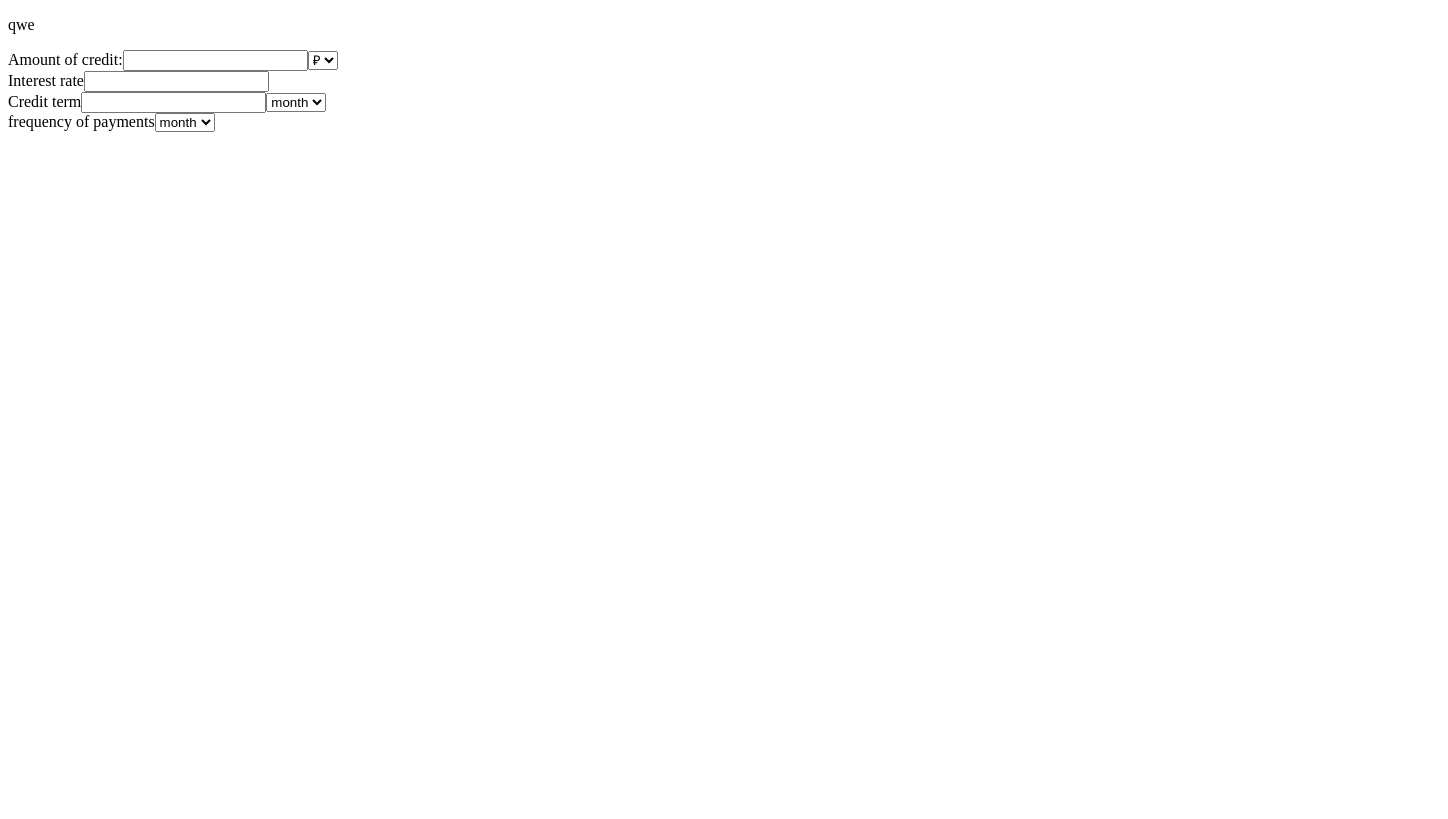
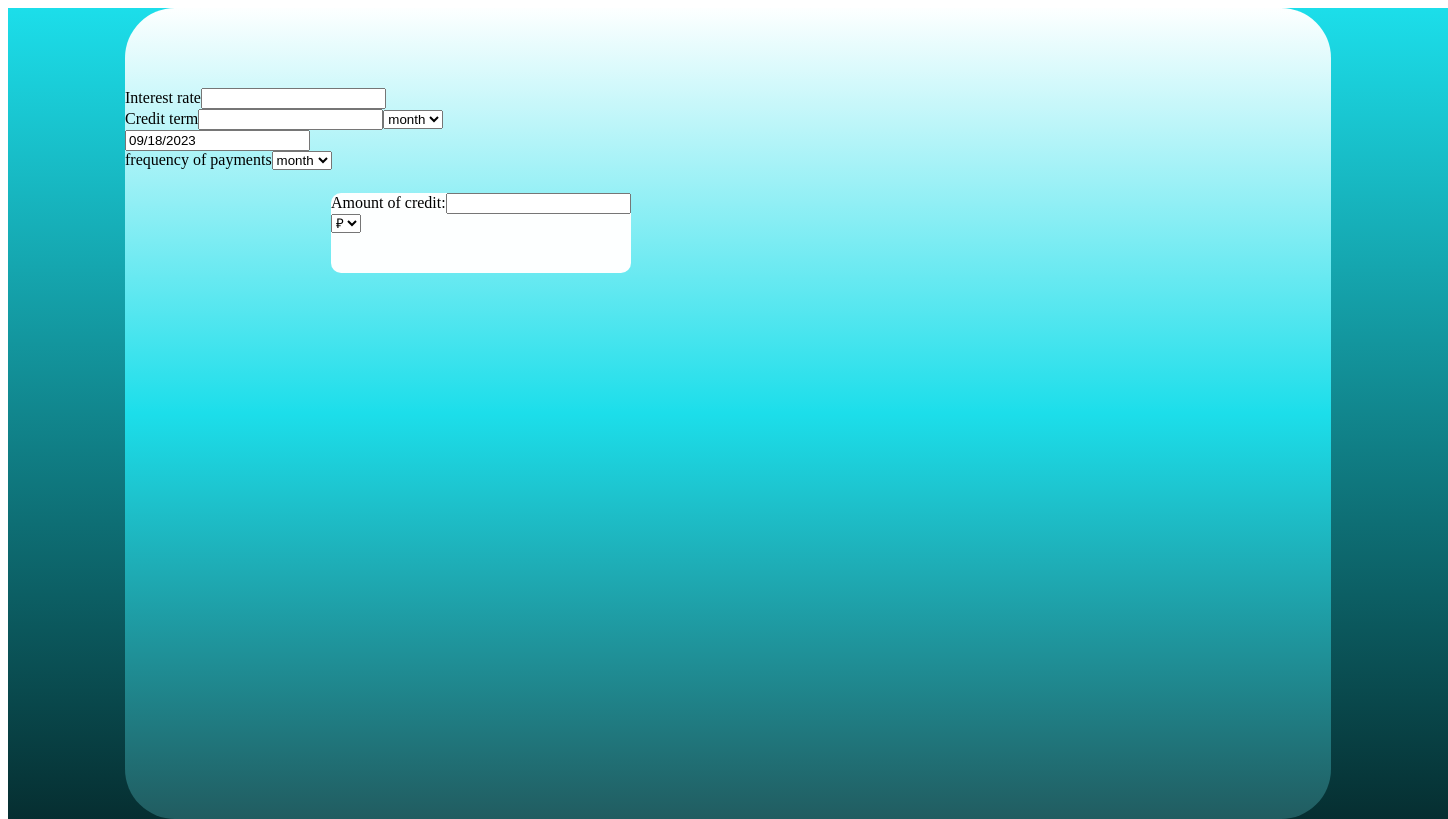
Before and after one commit to Zhenyafka/credit_calculator, a React (Create React App) app: page / in a window 1280 px wide. Shown: the top 819 px of the page, 1448 px wide, since content can reach past the window. Built offline with nearby package versions, Linux system fonts and the light colour scheme.

Commit message:
add css styles

```diff
--- /dev/null
+++ b/src/App.css
@@ -0,0 +1,24 @@
+.backgroundOfPage{
+    margin-left: auto;
+    margin-right: auto;
+    height: 1024px;
+    width: 1440px;
+    background-image: linear-gradient(#1CDEEA, #000000);
+}
+.mainBlock{
+    margin-left: auto;
+    margin-right: auto;
+    height: 811px;
+    width: 1206px;
+    background-image: linear-gradient(#FDFFFF, #1CDEEA, #215C60);
+    border-radius: 50px;
+}
+.sumBlock{
+    position: relative;
+    top: 185px;
+    left: 206px;
+    height: 80px;
+    width: 300px;
+    background-color: #FDFFFF;
+    border-radius: 10px;
+}
--- a/src/App.js
+++ b/src/App.js
@@ -1,5 +1,5 @@
 import React from 'react';
-// import * from './App.css';
+import './App.css';
 import Sum from './sum';
 import Term from "./term";
 import Periodicity from "./periodicity";
@@ -8,13 +8,9 @@ import DatePick from './issue-date';
 
 function App() {
     return (
-        <div className="App">
-            <header>
-                <p>
-                    qwe
-                </p>
-            </header>
-            <div>
+        <div className="backgroundOfPage">
+            <div className="mainBlock">
+                <div className="sumBlock">
                     <Sum/>
                 </div>
                 <div>
@@ -23,11 +19,12 @@ function App() {
                 <div>
                     <Term/>
                 </div>
-            {/*<div>*/}
-            {/*    <DatePick/>*/}
-            {/*</div>*/}
+                <div>
+                    <DatePick/>
+                </div>
                 <div>
                     <Periodicity/>
+                </div>
             </div>
         </div>
     );
```
Lines whose indentation alone changed are shown as unchanged.
